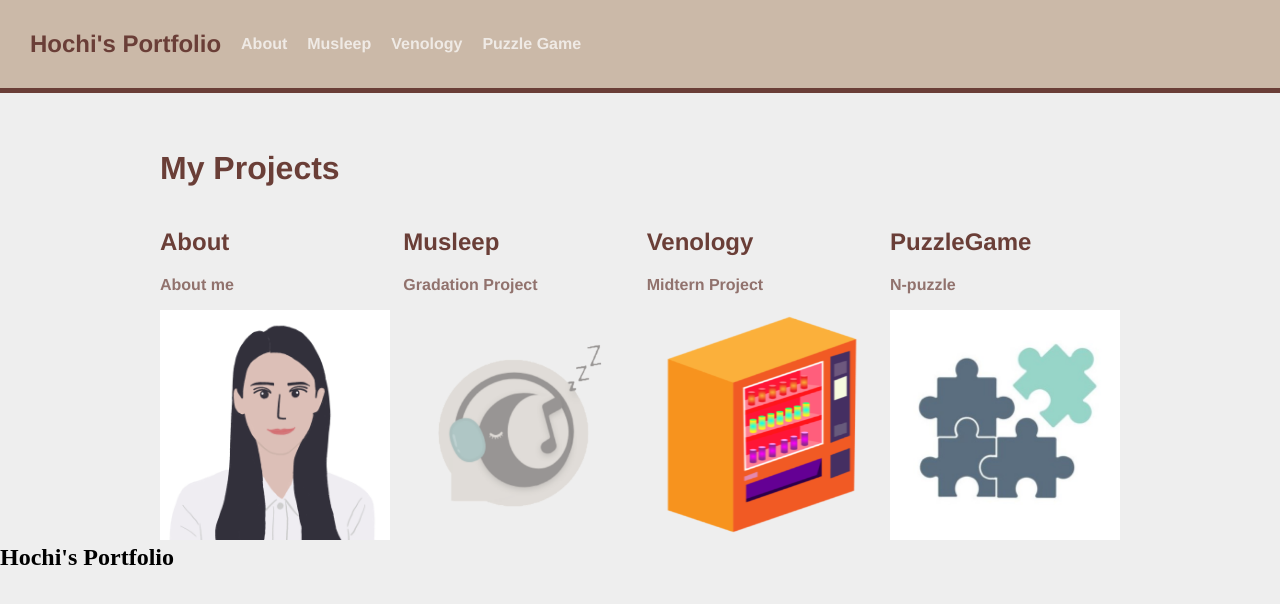
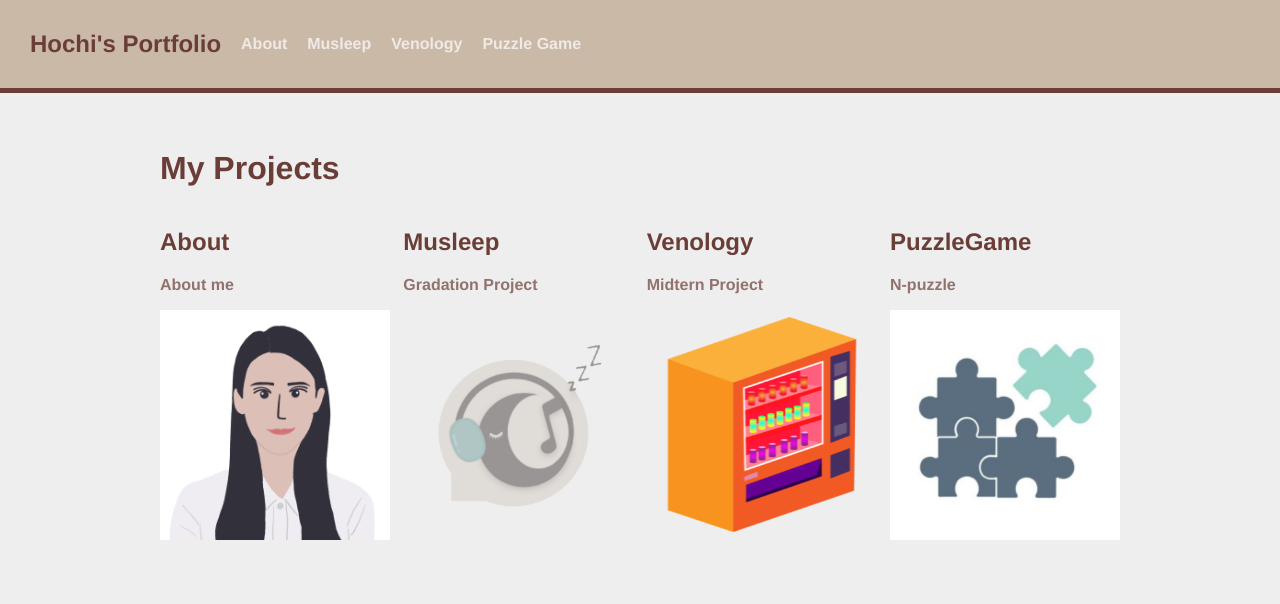
Before and after one commit to hochi0427/hochi-s-portfolio, a Vue app: page / in a window 1280 px wide. Shown: the top 604 px of the page. Built offline with nearby package versions, Linux system fonts and the light colour scheme; a web font is replaced by a local one.

Commit message:
vute.config_edit

```diff
--- a/index.html
+++ b/index.html
@@ -10,6 +10,5 @@
   <body>
     <div id="app"></div>
     <script type="module" src="/src/main.js"></script>
-    <router-link id="logo" to="/">Hochi's Portfolio</router-link>
   </body>
 </html>
--- a/vite.config.js
+++ b/vite.config.js
@@ -1,9 +1,11 @@
-import { defineConfig } from 'vite'
-import vue from '@vitejs/plugin-vue'
+import { defineConfig } from "vite";
+import vue from "@vitejs/plugin-vue";
 import { fileURLToPath, URL } from "node:url";
 
 // https://vite.dev/config/
 export default defineConfig({
+  base: process.env.NODE_ENV === "production" ? "/hochi-s-portfolio/" : "/",
+  // base: '/hochi-s-portfolio/',
   resolve: {
     alias: {
       "@": fileURLToPath(new URL("./src", import.meta.url)),
@@ -11,6 +13,6 @@ export default defineConfig({
   },
   plugins: [vue()],
   server: {
-    port: 5500
-  }
-})
+    port: 5500,
+  },
+});
```
